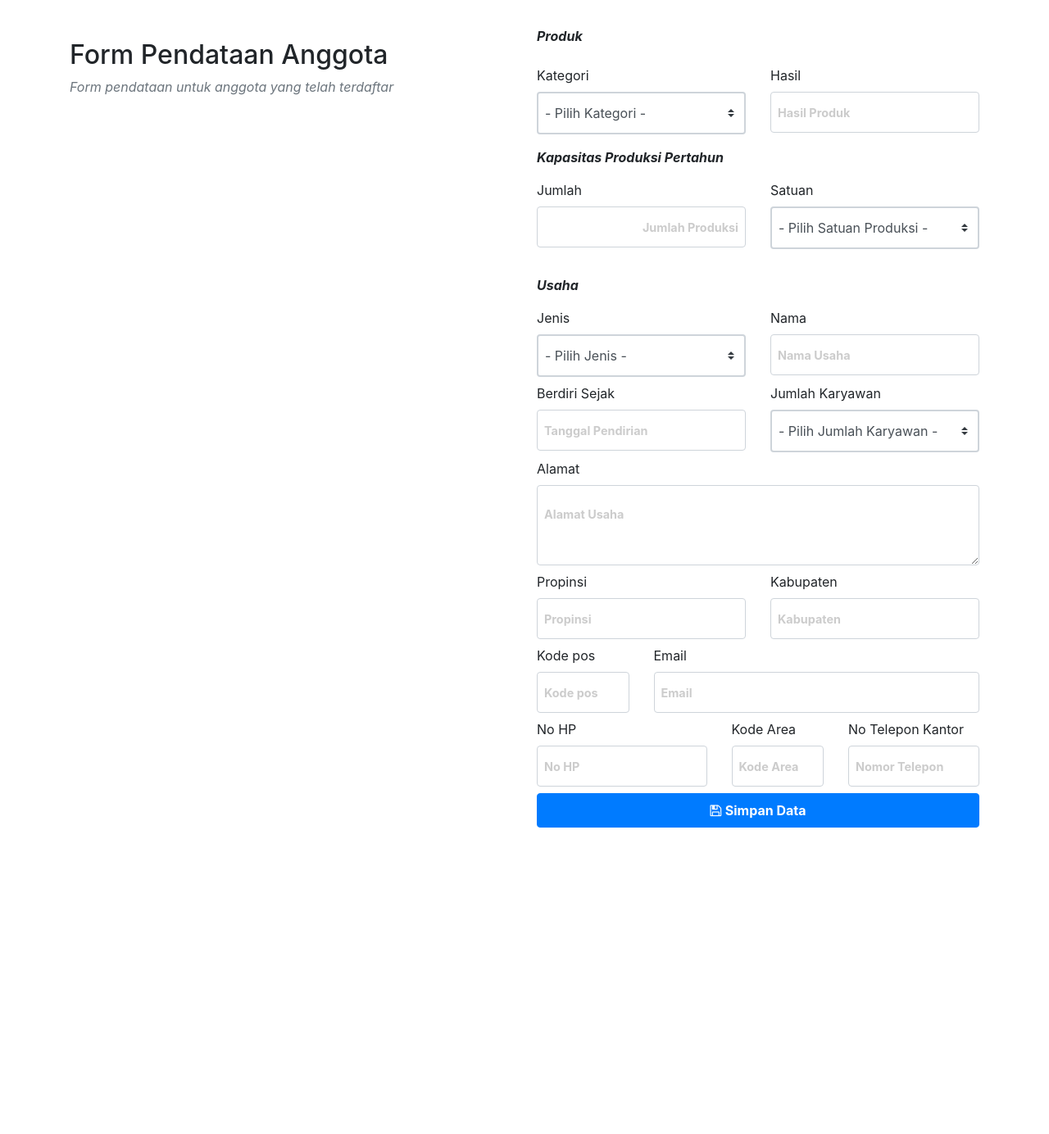
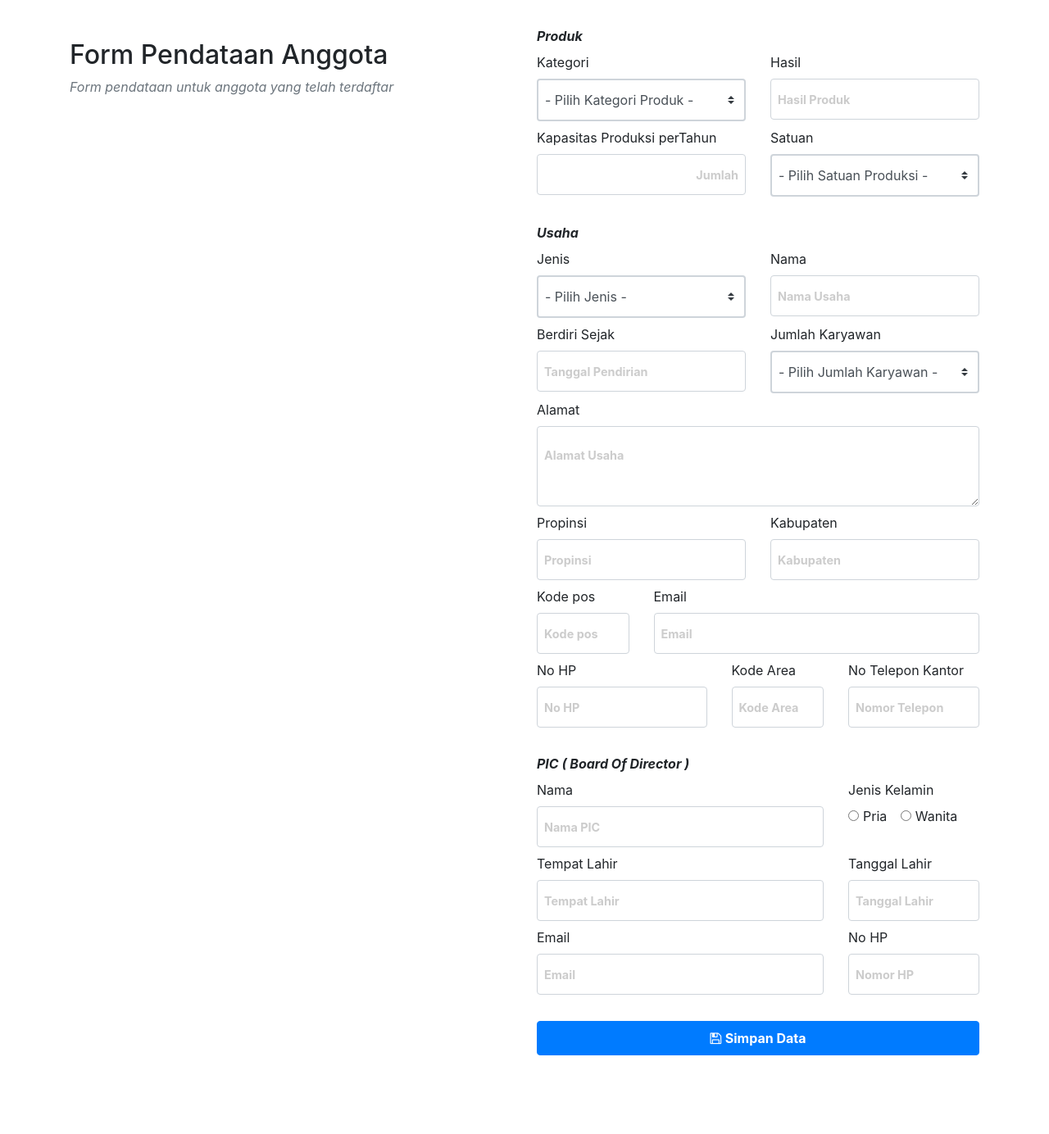
Before and after one commit to mirzawargajakarta/mirzrepo, a PHP site: the page made by application/views/members/daftar_satu.php in a window 1280 px wide. Shown: the part 74-1458 px from the top of the page at 82% size. Before the commit the page ends 1084 px from the top, so only its background shows below. Run offline with PHP 8.4, Linux system fonts and the light colour scheme; the template is opened without the code that fills it: most values are stand-ins (such as "Sample title", 1, 10 or a date in 2020); data that the repository does not hold is empty.

Commit message:
form permatani progress 70 perswen

```diff
--- a/application/views/members/daftar_satu.php
+++ b/application/views/members/daftar_satu.php
@@ -10,7 +10,8 @@
 	<link href="https://stackpath.bootstrapcdn.com/font-awesome/4.7.0/css/font-awesome.min.css" rel="stylesheet"  crossorigin="anonymous">
 	<script src="https://code.jquery.com/jquery-3.3.1.slim.min.js" crossorigin="anonymous"></script>
 	<script src="https://cdnjs.cloudflare.com/ajax/libs/twitter-bootstrap/4.3.1/js/bootstrap.bundle.min.js" crossorigin="anonymous"></script>
-	<style>
+	<?php $this->load->view('templates/plugin_datepicker'); ?>
+    <style>
 		/*
 		*
 		* ==========================================
@@ -20,6 +21,10 @@
 		*/
         .rata-kanan {
             text-align:right;
+        }
+
+        textarea {
+            vertical-align:top;
         }
 
 		.border-md {
@@ -85,6 +90,13 @@
 				$('input, select').on('blur', function () {
 					$(this).parent().find('.input-group-text').css('border-color', '#ced4da');
 				});
+
+                $(".datepicker").datepicker({
+                    format: 'yyyy-mm-dd',
+                    autoclose: true,
+                    todayHighlight: true,
+                });
+
 			});
 	</script>
     <title><?php echo $title; ?></title>
@@ -118,13 +130,15 @@
         <div class="col-md-7 col-lg-6 ml-auto">
             <form action="<?php echo base_url('members/simpan');?>" method="post" />
                 <div class="row">
-                    <div class="form-group col-lg-12">
+<!-- Produk -->
+                    <div class="form-group col-lg-12 mb-0">
                         <label class="font-italic"><strong>Produk</strong></label>
                     </div>
+    <!-- nl -->
                     <div class="form-group col-lg-6 mb-2">
                             <label for="kategori">Kategori</label>
                             <select class="form-control custom-select bg-white border-md" id="kategori" name="kategori">
-                                <option value="">- Pilih Kategori -</option>
+                                <option value="">- Pilih Kategori Produk -</option>
                                 <option value="Pertanian">Pertanian</option>
                                 <option value="Nelayan">Nelayan</option>
                             </select>
@@ -135,12 +149,10 @@
                         <input type="text" id="hasilProduk" name="hasilProduk" type="text" placeholder="Hasil Produk" autocomplete="off" class="form-control" required value="<?= set_value('hasilProduk'); ?>">
                         <?= form_error('hasilProduk', '<small class="text-danger pl-3">', '</small>'); ?>
                     </div>
-                    <div class="form-group col-lg-12 mb-2 mt-2">
-                        <label class="font-italic"><strong>Kapasitas Produksi Pertahun</strong></label>
-                    </div>
+    <!-- nl -->
                     <div class="form-group col-lg-6 mb-2">
-                        <label for="jumlahproduksi">Jumlah</label>
-                        <input type="text" id="jumlahproduksi" name="jumlahproduksi" type="text" placeholder="Jumlah Produksi" autocomplete="off" class="form-control rata-kanan" required value="<?= set_value('jumlahproduksi'); ?>">
+                        <label for="jumlahproduksi">Kapasitas Produksi perTahun</label>
+                        <input type="text" id="jumlahproduksi" name="jumlahproduksi" type="text" placeholder="Jumlah" autocomplete="off" class="form-control rata-kanan" required value="<?= set_value('jumlahproduksi'); ?>">
                         <?= form_error('jumlahproduksi', '<small class="text-danger pl-3">', '</small>'); ?>
                     </div>
                     <div class="form-group col-lg-6 mb-2">
@@ -153,10 +165,11 @@
                             </select>
                             <?= form_error('satuanproduksi', '<small class="text-danger pl-3">', '</small>'); ?>
                     </div>
-                    <div class="form-group col-lg-12 mb-2 mt-4">
+<!-- Usaha -->
+                    <div class="form-group col-lg-12 mb-0 mt-4">
                         <label class="font-italic"><strong>Usaha</strong></label>
                     </div>
-
+    <!-- nl -->
                     <div class="form-group col-lg-6 mb-2">
                             <label for="kategori">Jenis</label>
                             <select class="form-control custom-select bg-white border-md" id="jenis" name="jenis">
@@ -172,10 +185,10 @@
                         <input type="text" id="namausaha" name="namausaha" type="text" placeholder="Nama Usaha" autocomplete="off" class="form-control" required value="<?= set_value('namausaha'); ?>">
                         <?= form_error('namausaha', '<small class="text-danger pl-3">', '</small>'); ?>
                     </div>
-
+    <!-- nl -->
                     <div class="form-group col-lg-6 mb-2">
                         <label for="berdiri">Berdiri Sejak</label>
-                        <input type="text" id="berdiri" name="berdiri" type="text" placeholder="Tanggal Pendirian" autocomplete="off" class="form-control" required value="<?= set_value('berdiri'); ?>">
+                        <input type="text" id="berdiri" name="berdiri" type="text" placeholder="Tanggal Pendirian" autocomplete="off" class="form-control datepicker" required value="<?= set_value('berdiri'); ?>">
                         <?= form_error('berdiri', '<small class="text-danger pl-3">', '</small>'); ?>
                     </div>
                     <div class="form-group col-lg-6 mb-2">
@@ -189,13 +202,13 @@
                             </select>
                             <?= form_error('jumkaryawan', '<small class="text-danger pl-3">', '</small>'); ?>
                     </div>
-
+    <!-- nl -->
                     <div class="form-group col-lg-12 mb-2">
                         <label for="berdiri">Alamat</label>
-                        <textarea class="form-control" id="alamatusaha" name="alamatusaha" type="text" placeholder="Alamat Usaha" required></textarea>
+                        <textarea rows="2" class="form-control" id="alamatusaha" name="alamatusaha" type="text" placeholder="Alamat Usaha" required></textarea>
                         <?= form_error('alamatusaha', '<small class="text-danger pl-3">', '</small>'); ?>
                     </div>
-
+    <!-- nl -->
                     <div class="form-group col-lg-6 mb-2">
                         <label for="propinsi">Propinsi</label>
                         <input type="text" id="propinsi" name="propinsi" type="text" placeholder="Propinsi" autocomplete="off" class="form-control" required value="<?= set_value('propinsi'); ?>">
@@ -206,7 +219,7 @@
                         <input type="text" id="kabupaten" name="kabupaten" type="text" placeholder="Kabupaten" autocomplete="off" class="form-control" required value="<?= set_value('kabupaten'); ?>">
                         <?= form_error('kabupaten', '<small class="text-danger pl-3">', '</small>'); ?>
                     </div>
-
+    <!-- nl -->
                     <div class="form-group col-lg-3 mb-2">
                         <label for="kodepos">Kode pos</label>
                         <input type="text" id="kodepos" name="kodepos" type="text" placeholder="Kode pos" autocomplete="off" class="form-control" required value="<?= set_value('kodepos'); ?>">
@@ -217,7 +230,7 @@
                         <input type="text" id="emailusaha" name="emailusaha" type="text" placeholder="Email" autocomplete="off" class="form-control" required value="<?= set_value('emailusaha'); ?>">
                         <?= form_error('emailusaha', '<small class="text-danger pl-3">', '</small>'); ?>
                     </div>
-
+    <!-- nl -->
                     <div class="form-group col-lg-5 mb-2">
                         <label for="nohpusaha">No HP</label>
                         <input type="text" id="nohpusaha" name="nohpusaha" type="text" placeholder="No HP" autocomplete="off" class="form-control" required value="<?= set_value('nohpusaha'); ?>">
@@ -233,11 +246,55 @@
                         <input type="text" id="notelp" name="notelp" type="text" placeholder="Nomor Telepon" autocomplete="off" class="form-control" required value="<?= set_value('notelp'); ?>">
                         <?= form_error('notelp', '<small class="text-danger pl-3">', '</small>'); ?>
                     </div>
-
-
-
-                    <!-- Submit Button -->
-                    <div class="form-group col-lg-12 mx-auto mb-0">
+<!-- PIC(Board Of Direector) -->
+                    <div class="form-group col-lg-12 mb-0 mt-4">
+                        <label class="font-italic"><strong>PIC ( Board Of Director )</strong></label>
+                    </div>
+    <!-- nl -->
+                    <div class="form-group col-lg-8 mb-2">
+                        <label for="namapic">Nama</label>
+                        <input type="text" id="namapic" name="namapic" type="text" placeholder="Nama PIC" autocomplete="off" class="form-control" required value="<?= set_value('namapic'); ?>">
+                        <?= form_error('namapic', '<small class="text-danger pl-3">', '</small>'); ?>
+                    </div>
+                    <div class="form-group col-lg-4 mb-2">
+                        <label for="sex">Jenis Kelamin&nbsp;&nbsp;&nbsp;</label>
+                        <div class="form-check form-check-inline">
+                            <input class="form-check-input" type="radio" name="sex" id="pria" value="Pria">
+                            <label class="form-check-label" for="pria">
+                                Pria
+                            </label>
+                        </div>
+                        <div class="form-check form-check-inline">
+                            <input class="form-check-input" type="radio" name="sex" id="wanita" value="Wanita">
+                            <label class="form-check-label" for="wanita">
+                                Wanita
+                            </label>
+                        </div>
+                    </div>
+    <!-- nl -->
+                    <div class="form-group col-lg-8 mb-2">
+                        <label for="tempatlahir">Tempat Lahir</label>
+                        <input type="text" id="tempatlahir" name="tempatlahir" type="text" placeholder="Tempat Lahir" autocomplete="off" class="form-control" required value="<?= set_value('tempatlahir'); ?>">
+                        <?= form_error('tempatlahir', '<small class="text-danger pl-3">', '</small>'); ?>
+                    </div>
+                    <div class="form-group col-lg-4 mb-1">
+                        <label for="tgllahir">Tanggal Lahir</label>
+                        <input type="text" id="tgllahir" name="tgllahir" type="text" placeholder="Tanggal Lahir" autocomplete="off" class="form-control  datepicker" required value="<?= set_value('tgllahir'); ?>">
+                        <?= form_error('tgllahir', '<small class="text-danger pl-3">', '</small>'); ?>
+                    </div>
+    <!-- nl -->
+                    <div class="form-group col-lg-8 mb-2">
+                        <label for="emailpic">Email</label>
+                        <input type="text" id="emailpic" name="emailpic" type="text" placeholder="Email" autocomplete="off" class="form-control" required value="<?= set_value('emailpic'); ?>">
+                        <?= form_error('emailpic', '<small class="text-danger pl-3">', '</small>'); ?>
+                    </div>
+                    <div class="form-group col-lg-4 mb-2">
+                        <label for="nohppic">No HP</label>
+                        <input type="text" id="nohppic" name="nohppic" type="text" placeholder="Nomor HP" autocomplete="off" class="form-control" required value="<?= set_value('nohppic'); ?>">
+                        <?= form_error('nohppic', '<small class="text-danger pl-3">', '</small>'); ?>
+                    </div>
+<!-- Submit Simpan Data -->
+                    <div class="form-group col-lg-12 mx-auto mt-4">
                         <button type="submit" class="btn btn-primary btn-block py-2">
                             <i class="fa fa-save"></i>
                             <span class="font-weight-bold">Simpan Data</span>
```
Also changed, not shown: application/controllers/Members.php (+23 -22 lines).
